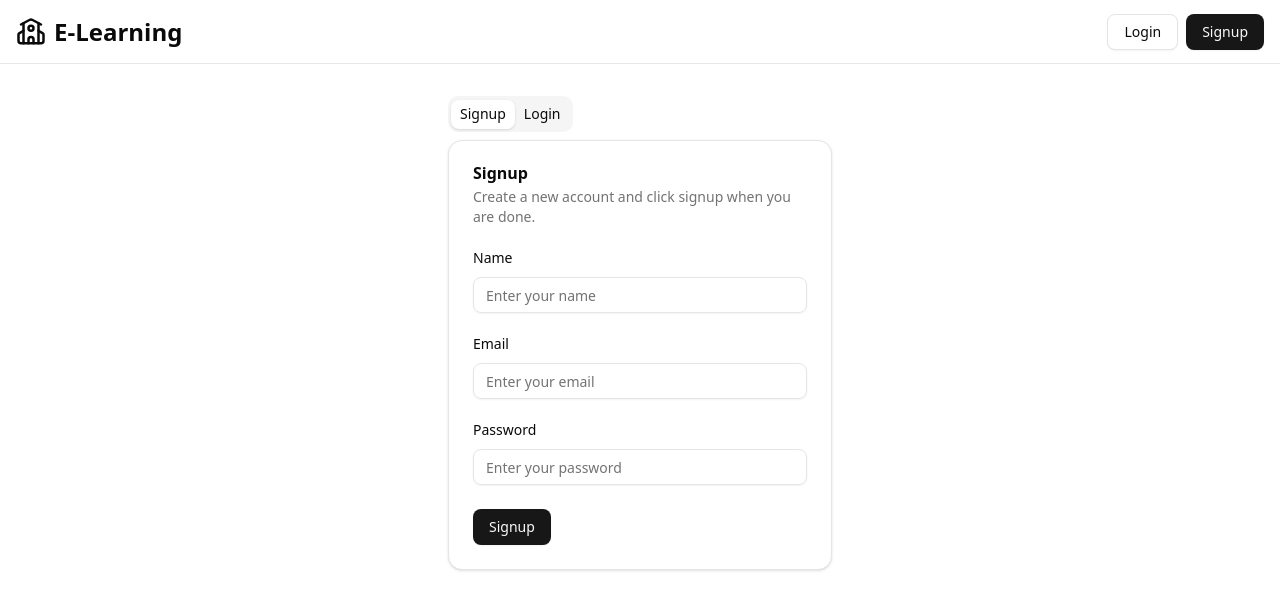
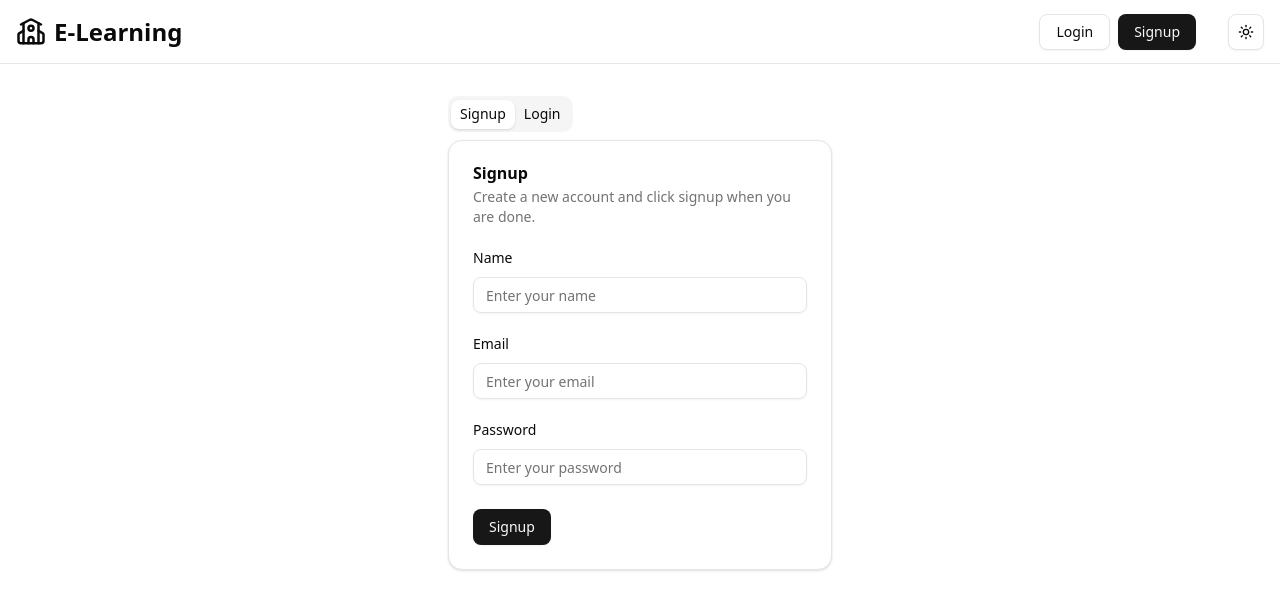
Before and after one commit to anshgera28/Lms-pro, a React (Vite) app in the folder client/: page / in a window 1280 px wide. Shown: the top 610 px of the page. Built offline with nearby package versions, Linux system fonts and the light colour scheme.

Commit message:
Add @radix-ui/react-dialog dependency for modal functionality; update package.json and package-lock.json accordingly. Refactor Navbar component to include DarkMode toggle and improve user interface elements.

```diff
--- a/client/package.json
+++ b/client/package.json
@@ -11,6 +11,7 @@
   },
   "dependencies": {
     "@radix-ui/react-avatar": "^1.1.10",
+    "@radix-ui/react-dialog": "^1.1.14",
     "@radix-ui/react-dropdown-menu": "^2.1.15",
     "@radix-ui/react-label": "^2.1.7",
     "@radix-ui/react-slot": "^1.2.3",
--- /dev/null
+++ b/client/src/DarkMode.jsx
@@ -0,0 +1,43 @@
+import React from 'react'
+// import { useTheme } from 'next-themes' // ✅ Import useTheme
+// import { DropdownMenu } from './DropdownMenu'
+// import { DropdownMenuContent } from './DropdownMenuContent'
+// import { DropdownMenuItem } from './DropdownMenuItem'
+// import { DropdownMenuTrigger } from './DropdownMenuTrigger'
+// import { Button } from './Button'
+// import { Sun, Moon } from 'lucide-react'
+import { DropdownMenu, DropdownMenuContent, DropdownMenuItem, DropdownMenuTrigger } from './components/ui/dropdown-menu'
+import { Button } from './components/ui/button'
+import { Sun, Moon } from 'lucide-react'
+
+
+
+
+const DarkMode = () =>    {
+  return (
+    <div>
+      <DropdownMenu>
+        <DropdownMenuTrigger asChild>
+          <Button variant="outline" size="icon">
+            <Sun className="h-[1.2rem] w-[1.2rem] scale-100 rotate-0 transition-all dark:scale-0 dark:-rotate-90" />
+            <Moon className="absolute h-[1.2rem] w-[1.2rem] scale-0 rotate-90 transition-all dark:scale-100 dark:rotate-0" />
+            <span className="sr-only">Toggle theme</span>
+          </Button>
+        </DropdownMenuTrigger>
+        <DropdownMenuContent align="end">
+          <DropdownMenuItem onClick={() => setTheme('light')}>
+            Light
+          </DropdownMenuItem>
+          <DropdownMenuItem onClick={() => setTheme('dark')}>
+            Dark
+          </DropdownMenuItem>
+          <DropdownMenuItem onClick={() => setTheme('system')}>
+            System
+          </DropdownMenuItem>
+        </DropdownMenuContent>
+      </DropdownMenu>
+    </div>
+  )
+}
+
+export default DarkMode
--- a/client/src/components/ui/Navbar.jsx
+++ b/client/src/components/ui/Navbar.jsx
@@ -1,177 +1,10 @@
 
-// // import { School } from 'lucide-react'
-// // import { Button } from "@/components/ui/button" // ✅ Add this line
-
-// // import {
-// //     DropdownMenu,
-// //     DropdownMenuContent,
-// //     DropdownMenuItem,
-// //     DropdownMenuLabel,
-// //     DropdownMenuSeparator,
-// //     DropdownMenuShortcut,
-// //     DropdownMenuSub,
-// //     DropdownMenuSubContent,
-// //     DropdownMenuSubTrigger,
-// //     DropdownMenuTrigger,
-// //     DropdownMenuPortal,
-// //     DropdownMenuGroup,
-// // } from "@/components/ui/dropdown-menu"
-
-// // const Navbar = () => {
-// //     const user = true
-// //     return (
-// //         <div className='h-16 dark:bg-[#0A0A0A] bg-white border-b dark:border-b-gray-800 border-b-gray-200 fixed top-0 left-0 right-0 duration-300 z-10'>
-// //             <div className='max-w-7xl mx-auto hidden md:flex justify-between items-center gap-2 h-full px-4'>
-// //                 <div className='flex items-center gap-2'>
-// //                     <School size={30} />
-// //                     <h1 className='hidden md:block font-extrabold text-2xl'>E-Learning</h1>
-// //                 </div>
-// //                 <div>
-// //                     {user ? (
-// //                         <DropdownMenu>
-// //                             <DropdownMenuTrigger asChild>
-// //                                 <Button variant="outline">Open</Button>
-// //                             </DropdownMenuTrigger>
-// //                             <DropdownMenuContent className="w-56" align="start">
-// //                                 <DropdownMenuLabel>My Account</DropdownMenuLabel>
-// //                                 <DropdownMenuGroup>
-// //                                     <DropdownMenuItem>
-// //                                         Profile
-// //                                         <DropdownMenuShortcut>⇧⌘P</DropdownMenuShortcut>
-// //                                     </DropdownMenuItem>
-// //                                     <DropdownMenuItem>
-// //                                         Billing
-// //                                         <DropdownMenuShortcut>⌘B</DropdownMenuShortcut>
-// //                                     </DropdownMenuItem>
-// //                                     <DropdownMenuItem>
-// //                                         Settings
-// //                                         <DropdownMenuShortcut>⌘S</DropdownMenuShortcut>
-// //                                     </DropdownMenuItem>
-// //                                     <DropdownMenuItem>
-// //                                         Keyboard shortcuts
-// //                                         <DropdownMenuShortcut>⌘K</DropdownMenuShortcut>
-// //                                     </DropdownMenuItem>
-// //                                 </DropdownMenuGroup>
-// //                                 <DropdownMenuSeparator />
-// //                                 <DropdownMenuGroup>
-// //                                     <DropdownMenuItem>Team</DropdownMenuItem>
-// //                                     <DropdownMenuSub>
-// //                                         <DropdownMenuSubTrigger>Invite users</DropdownMenuSubTrigger>
-// //                                         <DropdownMenuPortal>
-// //                                             <DropdownMenuSubContent>
-// //                                                 <DropdownMenuItem>Email</DropdownMenuItem>
-// //                                                 <DropdownMenuItem>Message</DropdownMenuItem>
-// //                                                 <DropdownMenuSeparator />
-// //                                                 <DropdownMenuItem>More...</DropdownMenuItem>
-// //                                             </DropdownMenuSubContent>
-// //                                         </DropdownMenuPortal>
-// //                                     </DropdownMenuSub>
-// //                                     <DropdownMenuItem>
-// //                                         New Team
-// //                                         <DropdownMenuShortcut>⌘+T</DropdownMenuShortcut>
-// //                                     </DropdownMenuItem>
-// //                                 </DropdownMenuGroup>
-// //                                 <DropdownMenuSeparator />
-// //                                 <DropdownMenuItem>GitHub</DropdownMenuItem>
-// //                                 <DropdownMenuItem>Support</DropdownMenuItem>
-// //                                 <DropdownMenuItem disabled>API</DropdownMenuItem>
-// //                                 <DropdownMenuSeparator />
-// //                                 <DropdownMenuItem>
-// //                                     Log out
-// //                                     <DropdownMenuShortcut>⇧⌘Q</DropdownMenuShortcut>
-// //                                 </DropdownMenuItem>
-// //                             </DropdownMenuContent>
-// //                         </DropdownMenu>
-// //                     ) : (
-// //                         <div className='flex items-center gap-2'>
-// //                             <Button variant="outline">Login</Button>
-// //                             <Button>Signup</Button>
-// //                         </div>
-// //                     )}
-// //                 </div>
-// //             </div>
-// //         </div>
-// //     )
-// // }
-
-// // export default Navbar
-
-
-// // components/Navbar.tsx
-
-// import { School } from 'lucide-react'
-// import { Button } from "@/components/ui/button"
-// import {
-//   DropdownMenu,
-//   DropdownMenuContent,
-//   DropdownMenuItem,
-//   DropdownMenuLabel,
-//   DropdownMenuSeparator,
-//   DropdownMenuShortcut,
-//   DropdownMenuTrigger,
-// } from "@/components/ui/dropdown-menu"
-
-// const Navbar = () => {
-//   const user = true // Change to false to see login/signup
-
-//   return (
-//     <div className='h-16 dark:bg-[#0A0A0A] bg-white border-b dark:border-b-gray-800 border-b-gray-200 fixed top-0 left-0 right-0 z-10'>
-//       <div className='max-w-7xl mx-auto hidden md:flex justify-between items-center h-full px-4'>
-
-//         {/* Left - Logo and Brand */}
-//         <div className='flex items-center gap-2'>
-//           <School size={30} />
-//           <h1 className='font-extrabold text-2xl hidden md:block'>E-Learning</h1>
-//         </div>
-
-//         {/* Right - User Menu or Auth Buttons */}
-//         <div>
-//           {user ? (
-//             <DropdownMenu>
-//               <DropdownMenuTrigger asChild>
-//                 <Button variant="outline">Account</Button>
-//               </DropdownMenuTrigger>
-//               <DropdownMenuContent className="w-56" align="end">
-//                 <DropdownMenuLabel>My Account</DropdownMenuLabel>
-//                 <DropdownMenuItem>
-//                   Profile
-//                   <DropdownMenuShortcut>⇧⌘P</DropdownMenuShortcut>
-//                 </DropdownMenuItem>
-//                 <DropdownMenuItem>
-//                   Billing
-//                   <DropdownMenuShortcut>⌘B</DropdownMenuShortcut>
-//                 </DropdownMenuItem>
-//                 <DropdownMenuItem>
-//                   Settings
-//                   <DropdownMenuShortcut>⌘S</DropdownMenuShortcut>
-//                 </DropdownMenuItem>
-//                 <DropdownMenuSeparator />
-//                 <DropdownMenuItem>
-//                   Log out
-//                   <DropdownMenuShortcut>⇧⌘Q</DropdownMenuShortcut>
-//                 </DropdownMenuItem>
-//               </DropdownMenuContent>
-//             </DropdownMenu>
-//           ) : (
-//             <div className='flex items-center gap-2'>
-//               <Button variant="outline">Login</Button>
-//               <Button>Signup</Button>
-//             </div>
-//           )}
-//         </div>
-//       </div>
-//     </div>
-//   )
-// }
-
-// export default Navbar
-
-
-// components/Navbar.tsx
 
 import { School } from 'lucide-react'
 import { Button } from "@/components/ui/button"
 import { Avatar, AvatarFallback, AvatarImage } from "@/components/ui/avatar"
+import DarkMode from '@/DarkMode'
+
 import {
     DropdownMenu,
     DropdownMenuContent,
@@ -180,7 +13,8 @@
     DropdownMenuSeparator,
     DropdownMenuShortcut,
     DropdownMenuTrigger,
-} from "@/components/ui/dropdown-menu"
+} from "./dropdown-menu"
+
 
 const Navbar = () => {
     const user = false // Replace this with actual auth logic
@@ -195,17 +29,10 @@
                         <School size={30} />
                         <h1 className='font-extrabold text-2xl hidden md:block'>E-Learning</h1>
                     </div>
-
-                    {/* Dashboard Link */}
-                    {/* {user && (
-            <a href="/dashboard" className="text-sm font-medium hover:underline">
-              Dashboard
-            </a>
-          )} */}
                 </div>
 
                 {/* Right Side - User Dropdown or Login/Signup */}
-                <div>
+                <div className='flex items-center gap-8'>
                     {user ? (
                         <DropdownMenu>
                             <DropdownMenuTrigger asChild>
@@ -241,8 +68,10 @@
                             <Button>Signup</Button>
                         </div>
                     )}
+                    <DarkMode />
                 </div>
             </div>
+
         </div>
     )
 }
```
Also changed, not shown: 1 other file (tests, documents, lock files or other folders).
